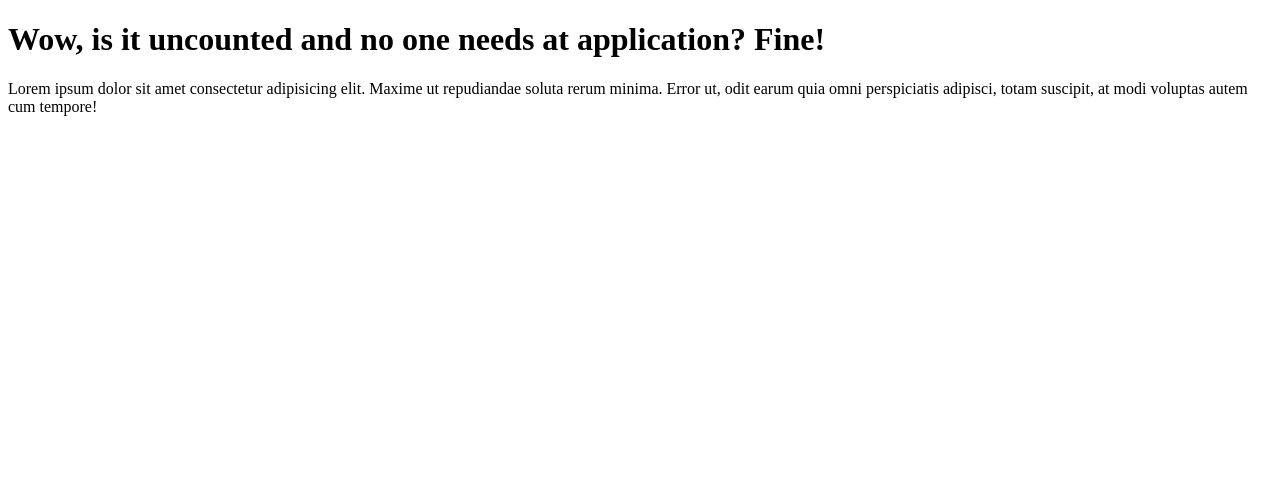
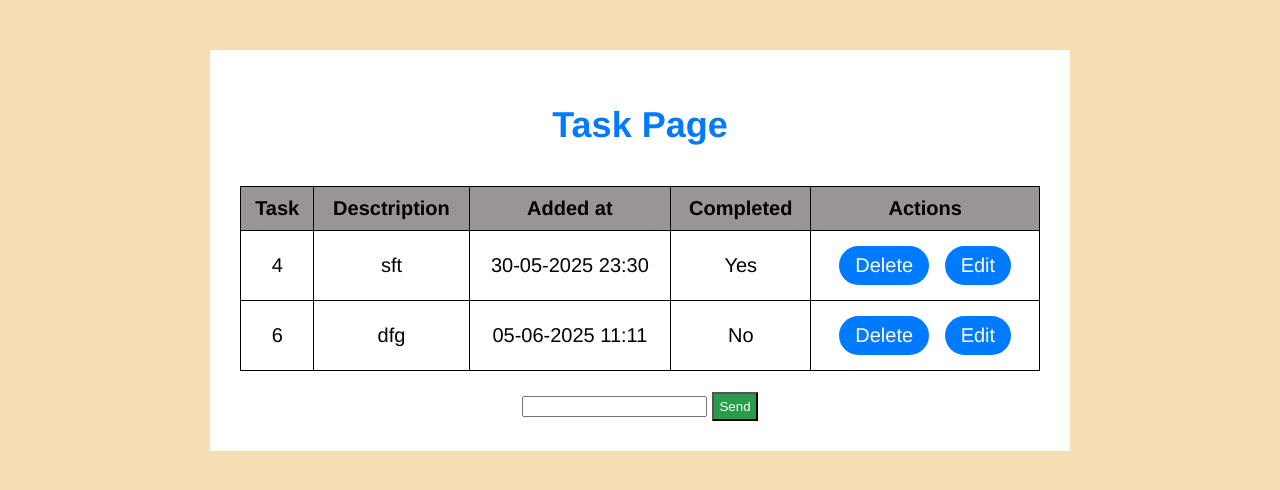
Before and after one commit to K4dZuO/TaskManagerApp, a Flask app: page / in a window 1280 px wide. Shown: the top 490 px of the page. Run offline with Flask 3, Linux system fonts and the light colour scheme; data comes from the database, SQL or seed files in the repository; both versions use the stored data as it was after the commit.

Commit message:
add styles

```diff
--- a/main.py
+++ b/main.py
@@ -1,18 +1,93 @@
-from flask import Flask, render_template
+from flask import Flask, render_template, redirect, request
 from flask_sqlalchemy import SQLAlchemy
+from sqlalchemy.orm import Mapped, mapped_column
+from sqlalchemy.types import String
+from datetime import datetime
 from flask_scss import Scss
 
 
 app = Flask(__name__)
+app.config["SQLALCHEMY_DATABASE_URI"] = "sqlite:///project.db"
+app.config["SQLALCHEMY_TRACK_MODIFICATION"] = False
+# initialize the app with the extension
+db = SQLAlchemy(app)
 
 
-@app.route("/")
+#Data Class
+class Task(db.Model):
+    id: Mapped[int] = mapped_column(primary_key=True)
+    content: Mapped[str] = mapped_column(String(300))
+    complete: Mapped[bool] = mapped_column(default=False)
+    created_at: Mapped[datetime] = mapped_column(default=datetime.now(tz=None))
+
+    def __repr__(self):
+        return f"""<b>Task #{self.id}</b>
+Created at: {self.created_at}
+Complite: {self.complete}
+Content: {self.content}"""
+
+with app.app_context():
+        db.create_all()
+
+#Home page
+@app.route("/", methods=["POST", "GET"])
 def index():
-    return render_template("index.html")
+    if request.method == "POST":
+        task_content = request.form['content']
+        new_task = Task(content=task_content)
+        try:
+            db.session.add(new_task)
+            db.session.commit()
+            return redirect("/")
+        except Exception as e:
+            print(f"Error: {e}")
+            return f"Error: {e}"
+    else:
+        tasks_list = Task.query.order_by(Task.created_at).all()
+        return render_template("index.html", tasks=tasks_list)
 
-@app.route('/test')
+
+#delete handler
+@app.route(f"/delete/<int:id>")
+def delete_task(id: int):
+    choosed_task = Task.query.get_or_404(id)
+    try:
+        db.session.delete(choosed_task)
+        db.session.commit()
+        return redirect("/")
+    except Exception as e:
+        print(f"Error: {e}")
+        return f"Error: {e}"
+
+
+#update handler
+@app.route(f"/edit/<int:id>", methods=["GET", "POST"])
+def update_task(id: int):
+    choosed_task = Task.query.get_or_404(id)
+    if request.method == "POST":
+        print(request.form)
+        choosed_task.content = request.form["content"]
+
+        try:
+            if request.form["complete"] == "True":
+                choosed_task.complete = True
+        except:
+            choosed_task.complete = False
+
+        print(choosed_task.complete)
+        try:
+            db.session.commit()
+            return redirect("/")
+        except Exception as e:
+            print(f"Error: {e}")
+            return f"Error: {e}"
+    else:
+        return render_template("edit_form.html", task=choosed_task)
+
+
+@app.route("/test")
 def get_test_page():
     return render_template("ordinary.html")
 
 if __name__ == "__main__":
-    app.run(debug=True)
+        app.run(debug=True)
--- a/static/styles.css
+++ b/static/styles.css
@@ -1,8 +1,64 @@
 body {
-  border-color: lightgreen;
+  background-color: lightgreen;
+  font-family: "Franklin Gothic Medium", "Arial Narrow", Arial, sans-serif;
+  margin: 0;
+  padding: 0;
+  background-color: wheat;
+}
+body h1 {
+  text-align: center;
 }
 
-table, th, tr {
-  border: 2px solid;
-  border-color: blue;
+.content {
+  max-width: 800px;
+  margin: 50px auto;
+  padding: 30px;
+  background-color: #fff;
+  text-align: center;
+  font-size: large;
+}
+.content h1 {
+  color: #007bff;
+}
+.content h1:hover {
+  color: #1b3b5d;
+}
+.content table {
+  width: 100%;
+  margin-top: 5%;
+  border-collapse: collapse;
+}
+.content table th,
+.content table td,
+.content table tr {
+  font-size: 20px;
+  padding: 10px;
+  border: 1px solid black;
+}
+.content table th th,
+.content table td th,
+.content table tr th {
+  background-color: #999595;
+}
+.content a {
+  display: inline-block;
+  padding: 8px 16px;
+  margin: 5px;
+  border-radius: 20px;
+  background-color: #007bff;
+  color: #fff;
+  text-decoration: none;
+  transition: background-color 0.3s ease;
+}
+.content a:hover {
+  background-color: #1b3b5d;
+}
+.content .button-accept {
+  background-color: #289c4b;
+  color: white;
+  padding: 5px;
+  cursor: pointer;
+}
+.content .button-accept:hover {
+  background-color: #21733a;
 }/*# sourceMappingURL=styles.css.map */
--- a/static/styles.scss
+++ b/static/styles.scss
@@ -1,8 +1,73 @@
-body{
-    border-color: lightgreen;
+$primary_color: #007bff;
+$primary_hover_color: #1b3b5d;
+$success_color: #289c4b;
+$success_hover_color: #21733a;
+$bg_color: wheat;
+
+body {
+  h1 {
+    text-align: center;
+  }
+  background-color: lightgreen;
+  font-family: "Franklin Gothic Medium", "Arial Narrow", Arial, sans-serif;
+  margin: 0;
+  padding: 0;
+  background-color: $bg_color;
 }
 
-table, th, tr{
-    border: 2px solid;
-    border-color: blue;
+.content {
+  max-width: 800px;
+  margin: 50px auto;
+  padding: 30px;
+  background-color: #fff;
+  text-align: center;
+  font-size: large;
+
+  h1 {
+    color: $primary_color;
+  }
+  h1:hover {
+    color: $primary_hover_color;
+  }
+
+  table {
+    width: 100%;
+    margin-top: 5%;
+    border-collapse: collapse;
+
+    th,
+    td,
+    tr {
+      font-size: 20px;
+      padding: 10px;
+      border: 1px solid black;
+
+      th {
+        background-color: #999595;
+      }
+    }
+  }
+  a {
+    display: inline-block;
+    padding: 8px 16px;
+    margin: 5px;
+    border-radius: 20px;
+    background-color: $primary-color;
+    color: #fff;
+    text-decoration: none;
+    transition: background-color 0.3s ease;
+
+    &:hover {
+      background-color: $primary-hover-color;
+    }
+  }
+  .button-accept {
+    background-color: $success_color;
+    color: white;
+    padding: 5px;
+    cursor: pointer;
+    &:hover {
+      background-color: $success_hover_color;
+    }
+  }
 }
--- /dev/null
+++ b/templates/base.html
@@ -0,0 +1,12 @@
+<!DOCTYPE html>
+<html lang="en">
+<head>
+    <meta charset="UTF-8">
+    <meta name="viewport" content="width=, initial-scale=1.0">
+    <link rel="stylesheet" href="{{url_for("static", filename="styles.css")}}" />
+    {% block head %}{% endblock %}
+</head>
+<body>
+    {%block body%}{% endblock%}
+</body>
+</html>
--- a/templates/index.html
+++ b/templates/index.html
@@ -1,17 +1,49 @@
-<!DOCTYPE html>
-<html lang="en">
-  <head>
-    <meta charset="UTF-8" />
-    <meta name="viewport" content="width=device-width, initial-scale=1.0" />
-    <link rel="stylesheet" href="{{url_for("static", filename="styles.css")}}" />
-    <title>TaskManagerApp</title>
-  </head>
-  <body>
-    <h1>Wow, is it uncounted and no one needs at application? Fine!</h1>
-    <p>
-      Lorem ipsum dolor sit amet consectetur adipisicing elit. Maxime ut
-      repudiandae soluta rerum minima. Error ut, odit earum quia omni
-      perspiciatis adipisci, totam suscipit, at modi voluptas autem cum tempore!
-    </p>
-  </body>
-</html>
+{% extends "base.html" %}
+
+
+{% block head %}
+<title>Task Page</title>
+{% endblock %}
+
+{% block body%}
+<div class="content">
+  <h1>Task Page</h1>
+
+  {% if tasks | length < 1 %}
+  <h3>There's no any task. Create one lower.</h3>
+  {% else %}
+  <table>
+      <tr>
+          <th>Task</th>
+          <th>Desctription</th>
+          <th>Added at</th>
+          <th>Completed</th>
+          <th>Actions</th>
+      </tr>
+      {% for task in tasks %}
+      <tr>
+          <td>{{task.id}}</td>
+          <td>{{task.content}}</td>
+          <td>{{task.created_at.strftime("%d-%m-%Y %H:%M")}}</td>
+          <td>
+            {%if task.complete %}
+            Yes
+            {% else %}
+            No
+            {% endif %}
+          </td>
+          <td>
+              <a href="/delete/{{task.id}}" method="POST">Delete</a>
+              <a href="/edit/{{task.id}}">Edit</a>
+          </td>
+      </tr>
+      {% endfor %}
+  </table>
+  {% endif %}
+  <br>
+  <form action="/" method="POST" target="_self">
+      <input type="text" name="content" id="content" required />
+      <input type="submit" class="button-accept" name="Add a task" id="btn_add" value="Send" />
+  </form>
+</div>
+{% endblock%}
```
Also changed, not shown: templates/edit_form.html (added, +23 -0 lines), instance/project.db (added), 1 other file.
